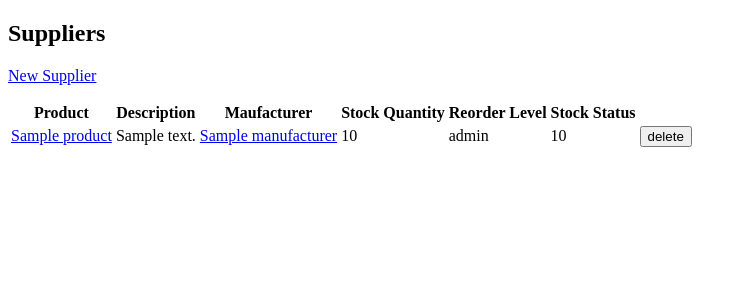
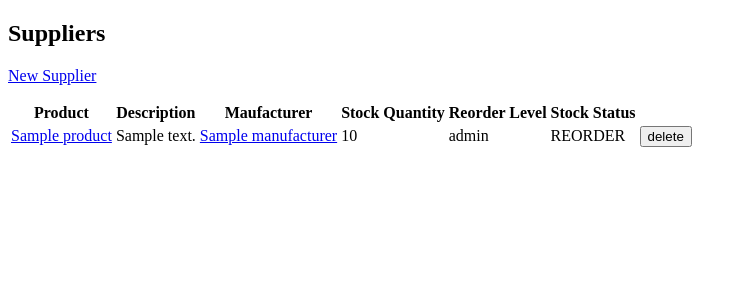
Before and after one commit to murrayscott/project1, a Flask app: page /suppliers in a window 1280 px wide. Shown: the part 70-370 px from the top of the page, without its empty margins (0-746 px from the left). Run offline with Flask 2, Linux system fonts and the light colour scheme; a database or web service that is not in the repository returns one stand-in record (values such as "Sample title"); some libraries are stand-ins or nearby versions.

Commit message:
modified colour coded stock level calculation to suppliers/index.html

```diff
--- a/templates/suppliers/index.html
+++ b/templates/suppliers/index.html
@@ -23,7 +23,14 @@
     <td><a href="/manufacturers/{{ supplier.manufacturer.id }}"> {{supplier.manufacturer.name}} </a></td>
     <td>{{ supplier.product.stock_qty }} </td>
     <td>{{ supplier.product.reorder_level }} </td>
-    <td>{{ supplier.product.stock_qty - supplier.product.reorder_level }} </td>
+    <td>{% if supplier.product.stock_qty >= supplier.product.reorder_level %}
+            <a class = "green">OK</a>
+        {% elif supplier.product.stock_qty >= (supplier.product.reorder_level / 2) %}
+            <a class = "amber">REORDER</a>
+        {% else%}
+            <a class = "red">REORDER</a>
+        {% endif %}
+    </td>
     <td>
       <form action="/suppliers/{{ supplier.id }}/delete" method="POST">
         <input type="submit" value="delete" />
```
